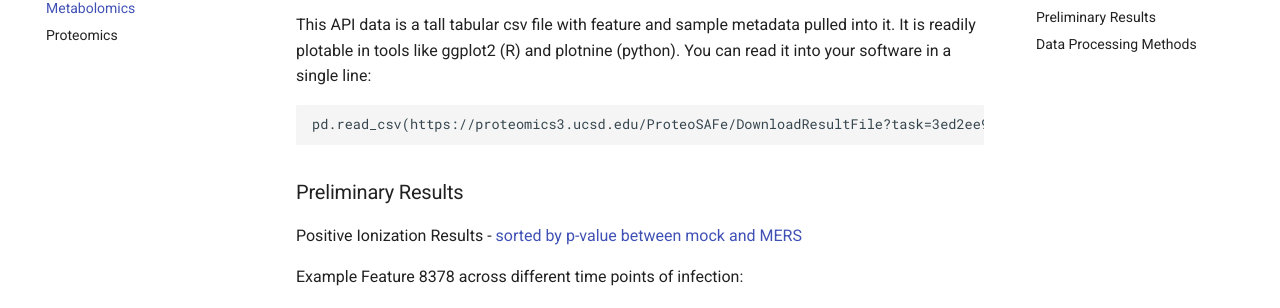
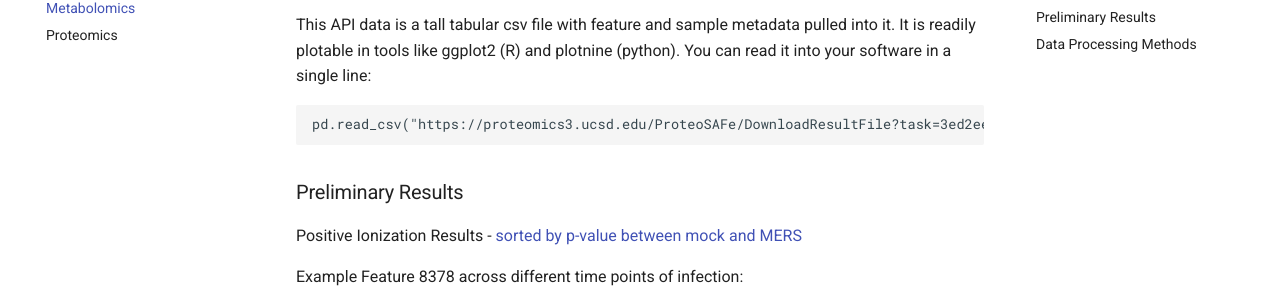
Before and after one commit to mwang87/MassSpec-Coronavirus-Project-Docs, an MkDocs documentation site: the page built from docs/metabolomics.md, in a window 1280 px wide and 900 px high, scrolled down 960 px. Shown: the part 145-453 px from the top of the window. Built offline with MkDocs 1.6.1 and Material for MkDocs 9.7.7, drawn with Linux system fonts in a browser that asks for light colours.

Commit message:
quote fix

````diff
--- a/docs/metabolomics.md
+++ b/docs/metabolomics.md
@@ -33,7 +33,7 @@ Relative Quantitative Analysis
 This API data is a tall tabular csv file with feature and sample metadata pulled into it. It is readily plotable in tools like ggplot2 (R) and plotnine (python). You can read it into your software in a single line:
 
 ```
-pd.read_csv(https://proteomics3.ucsd.edu/ProteoSAFe/DownloadResultFile?task=3ed2ee9297ed47f09b42825370895ee9&file=feature_statistics/data_long.csv)
+pd.read_csv("https://proteomics3.ucsd.edu/ProteoSAFe/DownloadResultFile?task=3ed2ee9297ed47f09b42825370895ee9&file=feature_statistics/data_long.csv")
 ```
 
 ### Preliminary Results
````
